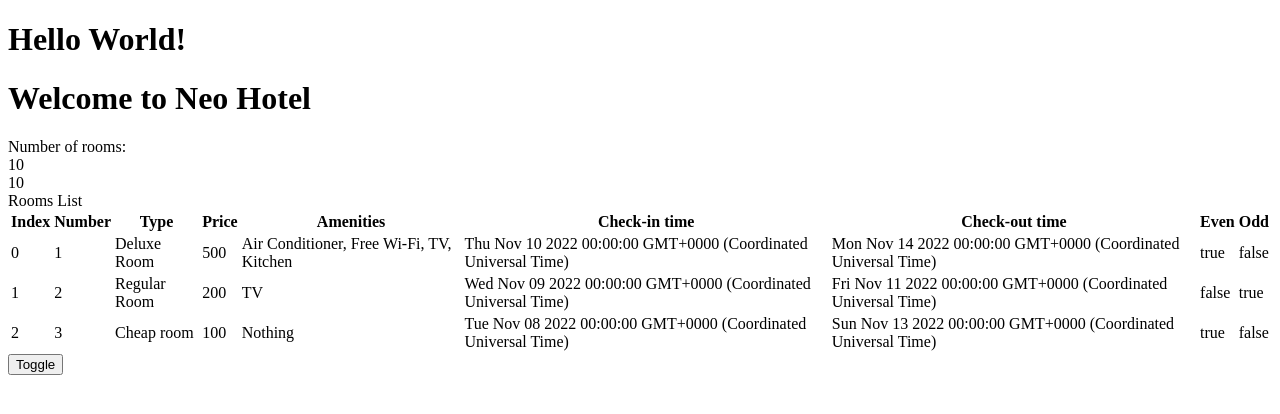
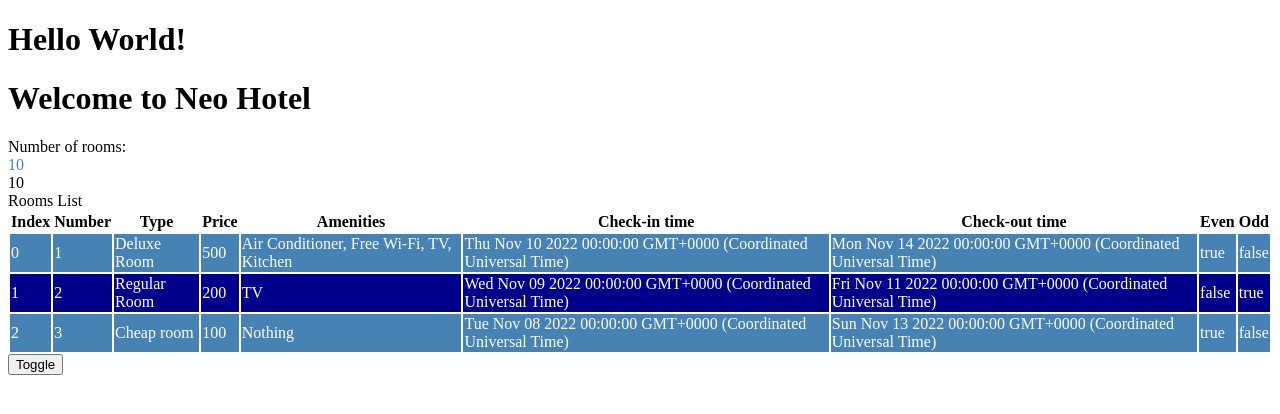
Before and after one commit to neolight1010/hotel-inventory, an Angular app: page / in a window 1280 px wide. Shown: the top 414 px of the page. Built offline with nearby package versions, Linux system fonts and the light colour scheme.

Commit message:
Add styles to rooms.component

```diff
--- a/src/app/rooms/rooms.component.html
+++ b/src/app/rooms/rooms.component.html
@@ -2,7 +2,10 @@
 
 <div [hidden]="hideRooms">
   Number of rooms:
-  <div [innerText]="numberOfRooms"></div>
+  <div
+    [ngStyle]="{ color: rooms.availableRooms > 0 ? 'steelblue' : 'red' }"
+    [innerText]="numberOfRooms"
+  ></div>
 </div>
 
 {{ rooms.availableRooms }}
@@ -23,7 +26,10 @@
       <th>Odd</th>
     </tr>
 
-    <tr *ngFor="let room of roomList; let e = even; let o = odd; let i = index">
+    <tr
+      [ngClass]="e ? 'even' : 'odd'"
+      *ngFor="let room of roomList; let e = even; let o = odd; let i = index"
+    >
       <td>{{ i }}</td>
       <td>{{ room.roomNumber }}</td>
       <td>{{ room.roomType }}</td>
--- a/src/app/rooms/rooms.component.scss
+++ b/src/app/rooms/rooms.component.scss
@@ -0,0 +1,9 @@
+.even {
+  background-color: steelblue;
+  color: white;
+}
+
+.odd {
+  background-color: darkblue;
+  color: white;
+}
```
